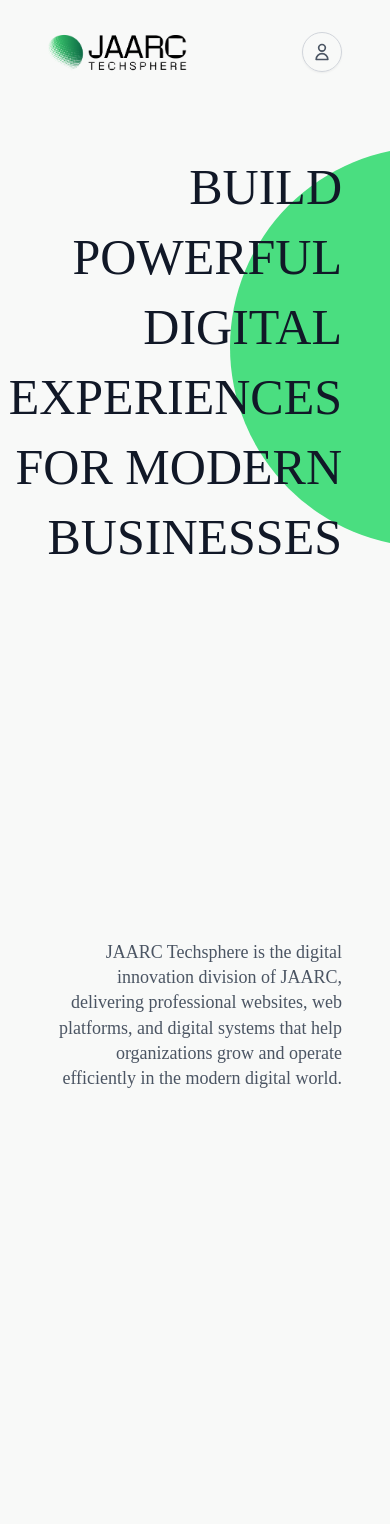
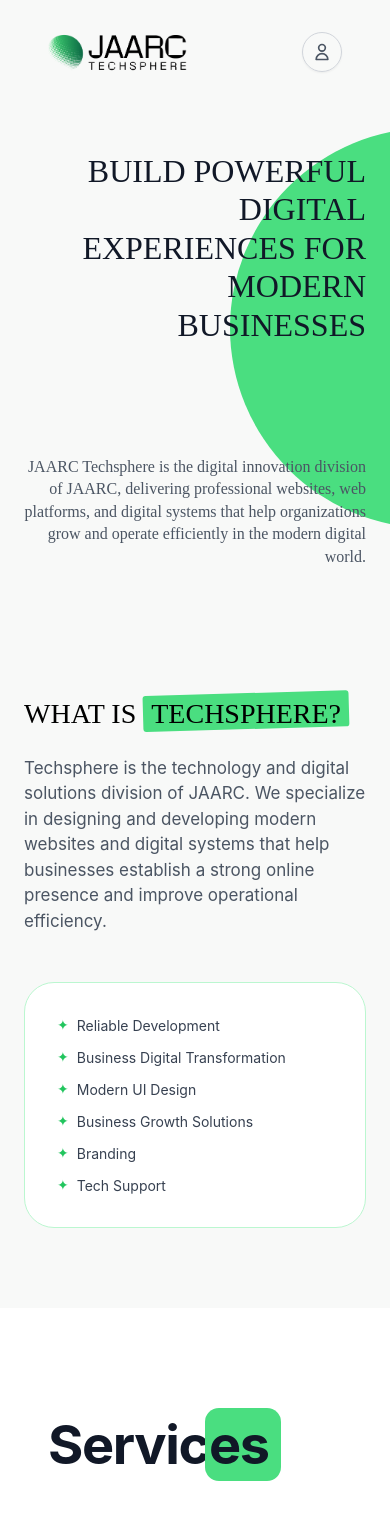
Before and after one commit to tommy0914/jarrcwebsite, a Vue app: page / in a window 390 px wide. Shown: the top 1524 px of the page. Built offline with nearby package versions, Linux system fonts and the light colour scheme.

Commit message:
Improve responsiveness of Hero section

```diff
--- a/src/components/Hero.vue
+++ b/src/components/Hero.vue
@@ -1,61 +1,61 @@
 <template>
-  <section class="bg-[#f8f9f8] px-12 pt-12 pb-32 relative overflow-hidden">
+  <section class="bg-[#f8f9f8] px-6 md:px-12 pt-12 pb-20 md:pb-32 relative overflow-hidden">
     <!-- Large half-circle (190 degree) on the right edge - Smaller size -->
     <div class="absolute right-0 top-[2%] w-[200px] md:w-[300px] h-[400px] md:h-[600px] bg-[#4ade80] rounded-l-full z-0 pointer-events-none translate-x-[20%]"></div>
 
     <div class="max-w-6xl mx-auto flex flex-col items-end text-right relative z-10 md:pr-80">
-      <h1 class="font-['Cakra'] font-normal text-[50px] leading-[70px] tracking-normal text-gray-900 mb-12 max-w-4xl text-right">
+      <h1 class="font-['Cakra'] font-normal text-[32px] md:text-[50px] leading-[1.2] md:leading-[70px] tracking-normal text-gray-900 mb-8 md:mb-12 max-w-4xl text-right">
         <span class="block">BUILD POWERFUL DIGITAL</span>
         <span class="block">EXPERIENCES FOR MODERN</span>
         <span class="block">BUSINESSES</span>
       </h1>
 
-      <div class="flex flex-col md:flex-row items-center justify-between w-full mt-80 gap-10">
-        <div class="flex-1 text-right max-w-[346px] h-[100px] font-['Poppins'] font-normal text-[18px] leading-[1.4] tracking-normal text-gray-600">
+      <div class="flex flex-col md:flex-row items-center justify-between w-full mt-20 md:mt-80 gap-10">
+        <div class="flex-1 text-right max-w-full md:max-w-[346px] font-['Poppins'] font-normal text-[16px] md:text-[18px] leading-[1.4] tracking-normal text-gray-600">
            <p>
              JAARC Techsphere is the digital innovation division of JAARC, delivering professional websites, web platforms, and digital systems that help organizations grow and operate efficiently in the modern digital world.
            </p>
         </div>
 
-        <div class="flex-1">
+        <div class="hidden md:flex flex-1">
           <!-- Empty space to balance the layout -->
         </div>
       </div>
     </div>
 
     <!-- What is Techsphere section -->
-    <div class="max-w-6xl mx-auto mt-96 grid grid-cols-1 md:grid-cols-2 gap-20 items-center">
+    <div class="max-w-6xl mx-auto mt-32 md:mt-96 grid grid-cols-1 md:grid-cols-2 gap-12 md:gap-20 items-center">
       <div>
-        <h2 class="font-['Cakra'] font-normal text-[34px] leading-[43.2px] tracking-normal align-middle mb-6 uppercase flex items-center flex-wrap">
+        <h2 class="font-['Cakra'] font-normal text-[28px] md:text-[34px] leading-tight md:leading-[43.2px] tracking-normal align-middle mb-6 uppercase flex items-center flex-wrap">
           WHAT IS&nbsp;
-          <span class="relative inline-flex items-center justify-center h-[42.17px] px-2 top-[-0.07px]">
+          <span class="relative inline-flex items-center justify-center h-[36px] md:h-[42.17px] px-2 top-[-0.07px]">
             <span class="absolute inset-0 bg-[#4ade80] rounded-[3px] transform -rotate-[1.6deg] origin-left"></span>
             <span class="relative">TECHSPHERE?</span>
           </span>
         </h2>
-        <p class="font-['Inter'] font-normal text-[19px] leading-[30px] tracking-normal text-gray-600 w-[539.25px] h-[140px] opacity-100">
+        <p class="font-['Inter'] font-normal text-[17px] md:text-[19px] leading-[1.5] md:leading-[30px] tracking-normal text-gray-600 w-full md:w-[539.25px] md:h-[140px] opacity-100">
           Techsphere is the technology and digital solutions division of JAARC. We specialize in designing and developing modern websites and digital systems that help businesses establish a strong online presence and improve operational efficiency.
         </p>
       </div>
-      <div class="relative h-[280px] flex items-center w-full">
-         <div class="absolute -right-[100px] w-[700px] h-[280px] border border-green-200 rounded-[50%] flex flex-col justify-center px-14 gap-4 opacity-100">
-            <div class="grid grid-cols-2 gap-x-12 gap-y-4 max-w-2xl">
-              <div class="flex items-center gap-2 font-['Inter'] font-normal text-[15.18px] leading-[23.61px] tracking-normal text-gray-700">
+      <div class="relative h-auto md:h-[280px] flex items-center w-full overflow-visible">
+         <div class="relative md:absolute md:-right-[100px] w-full md:w-[700px] h-auto md:h-[280px] border border-green-200 rounded-[30px] md:rounded-[50%] flex flex-col justify-center p-8 md:px-14 md:gap-4 opacity-100 bg-white md:bg-transparent">
+            <div class="grid grid-cols-1 sm:grid-cols-2 gap-x-8 md:gap-x-12 gap-y-3 md:gap-y-4 max-w-2xl">
+              <div class="flex items-center gap-2 font-['Inter'] font-normal text-[14px] md:text-[15.18px] leading-tight md:leading-[23.61px] tracking-normal text-gray-700">
                  <span class="text-green-500 text-sm">✦</span> Reliable Development
               </div>
-              <div class="flex items-center gap-2 font-['Inter'] font-normal text-[15.18px] leading-[23.61px] tracking-normal text-gray-700">
+              <div class="flex items-center gap-2 font-['Inter'] font-normal text-[14px] md:text-[15.18px] leading-tight md:leading-[23.61px] tracking-normal text-gray-700">
                  <span class="text-green-500 text-sm">✦</span> Business Digital Transformation
               </div>
-              <div class="flex items-center gap-2 font-['Inter'] font-normal text-[15.18px] leading-[23.61px] tracking-normal text-gray-700">
+              <div class="flex items-center gap-2 font-['Inter'] font-normal text-[14px] md:text-[15.18px] leading-tight md:leading-[23.61px] tracking-normal text-gray-700">
                  <span class="text-green-500 text-sm">✦</span> Modern UI Design
               </div>
-              <div class="flex items-center gap-2 font-['Inter'] font-normal text-[15.18px] leading-[23.61px] tracking-normal text-gray-700">
+              <div class="flex items-center gap-2 font-['Inter'] font-normal text-[14px] md:text-[15.18px] leading-tight md:leading-[23.61px] tracking-normal text-gray-700">
                  <span class="text-green-500 text-sm">✦</span> Business Growth Solutions
               </div>
-              <div class="flex items-center gap-2 font-['Inter'] font-normal text-[15.18px] leading-[23.61px] tracking-normal text-gray-700">
+              <div class="flex items-center gap-2 font-['Inter'] font-normal text-[14px] md:text-[15.18px] leading-tight md:leading-[23.61px] tracking-normal text-gray-700">
                  <span class="text-green-500 text-sm">✦</span> Branding
               </div>
-              <div class="flex items-center gap-2 font-['Inter'] font-normal text-[15.18px] leading-[23.61px] tracking-normal text-gray-700">
+              <div class="flex items-center gap-2 font-['Inter'] font-normal text-[14px] md:text-[15.18px] leading-tight md:leading-[23.61px] tracking-normal text-gray-700">
                  <span class="text-green-500 text-sm">✦</span> Tech Support
               </div>
             </div>
```
